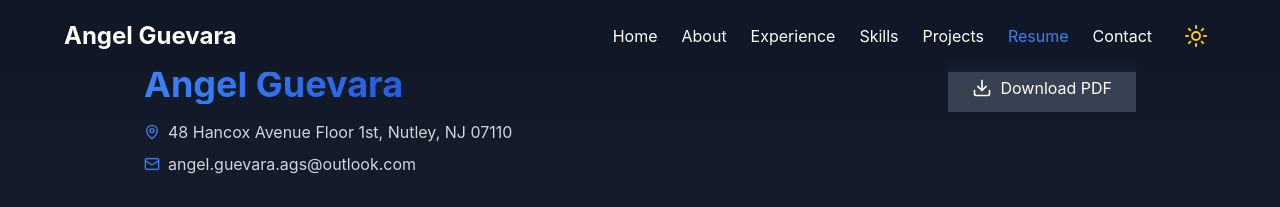
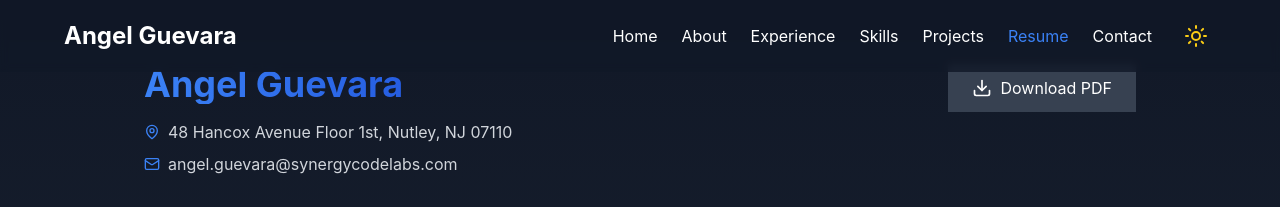
Before and after one commit to synergycodelabs/portfolio-showcase, a React (Vite) app: page /portfolio-showcase/resume in a window 1280 px wide. Shown: the top 207 px of the page. Built offline with nearby package versions, Linux system fonts and the light colour scheme; the HTML template or start-up script is replaced by a standard one.

Commit message:
update: refresh resume content and relocate PDF file

```diff
--- a/src/components/sections/Resume.jsx
+++ b/src/components/sections/Resume.jsx
@@ -32,7 +32,7 @@ const Resume = ({ theme }) => {
     name: "Angel Guevara",
     address: "48 Hancox Avenue Floor 1st, Nutley, NJ 07110",
     phone: "215-692-0265",
-    email: "angel.guevara.ags@outlook.com"
+    email: "angel.guevara@synergycodelabs.com"
   };
 
   const certifications = [
```
Also changed, not shown: 2 other files (tests, documents, lock files or other folders).
